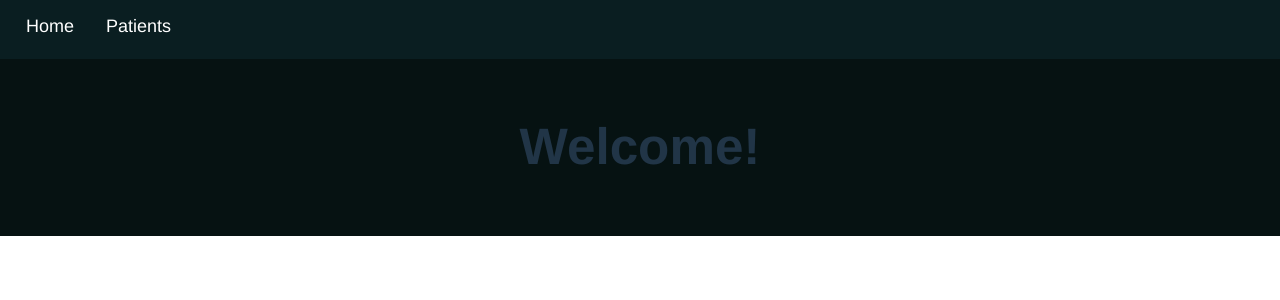
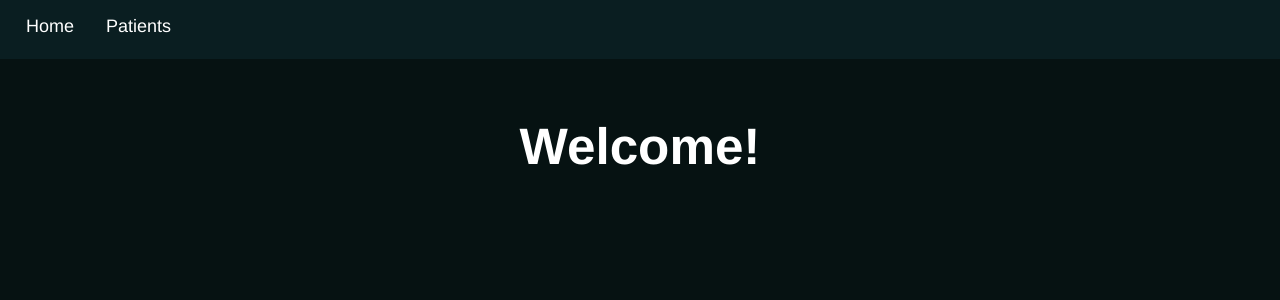
Before and after one commit to joasarro2200/HealthCare-App, a React (Vite) app in the folder frontend/: page / in a window 1280 px wide. Shown: the top 300 px of the page. Built offline with nearby package versions, Linux system fonts and the light colour scheme.

Commit message:
fix styles

```diff
--- a/frontend/src/components/Card/styles.css
+++ b/frontend/src/components/Card/styles.css
@@ -63,7 +63,7 @@
 }
 
 .showMoreButton {
-    background-color: #1a1a1a;
+    background-color: var(--delimiter-color);
     color: white;
     width: 60px;
     font-size: 12px;
--- a/frontend/src/pages/CreatePatient/styles.css
+++ b/frontend/src/pages/CreatePatient/styles.css
@@ -33,11 +33,11 @@ form {
 form button {
 	color: white;
 	margin-top: 30px;
-	background-color: rgb(68, 163, 255);;
+	background-color: var(--delimiter-color);
 }
 
 form button:hover {
-	border: 1px solid var(--delimiter-color);
+	border: 1px solid rgb(68, 163, 255);
 }
 
 form button:disabled {
--- a/frontend/src/pages/Home/styles.css
+++ b/frontend/src/pages/Home/styles.css
@@ -1,4 +1,6 @@
 .mainContainer {
     background-color: var(--primary-color);
     padding: 26px;
+    min-height: 700px;
+    color: white;
 }
```
